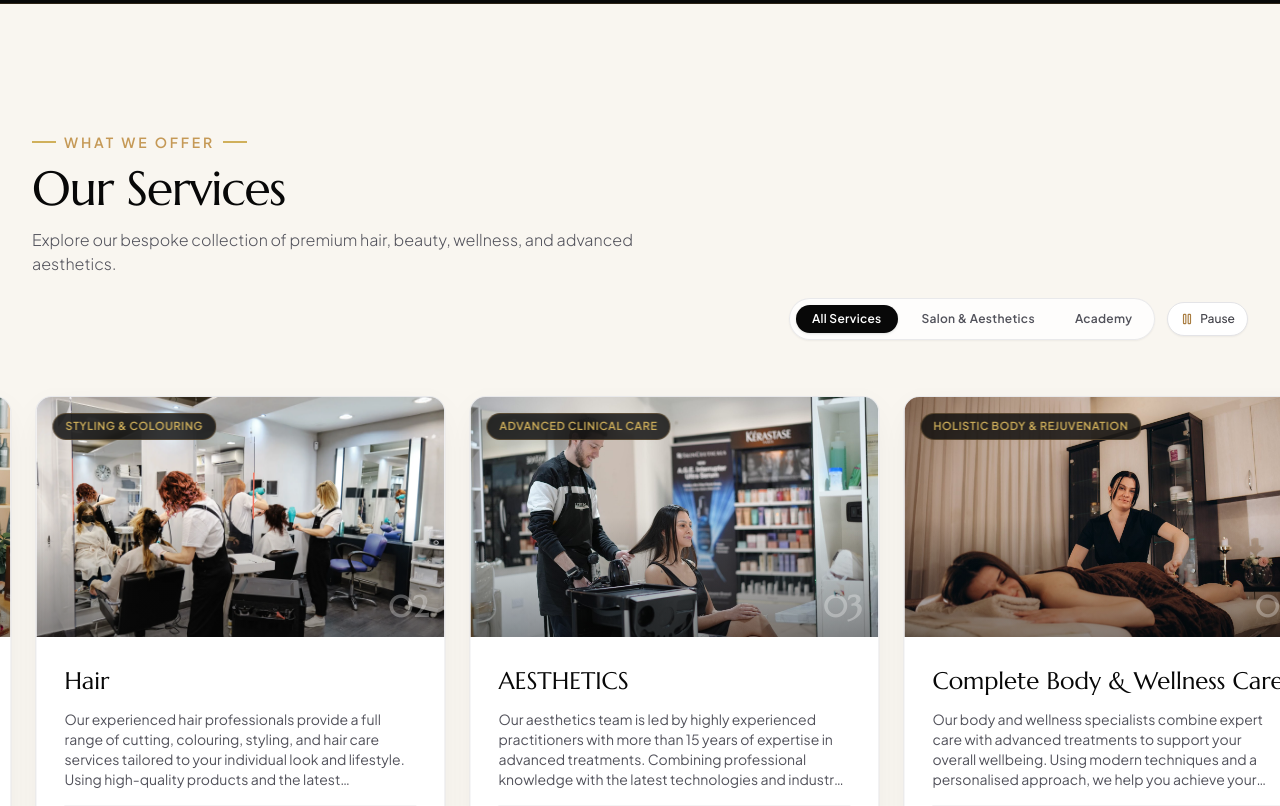
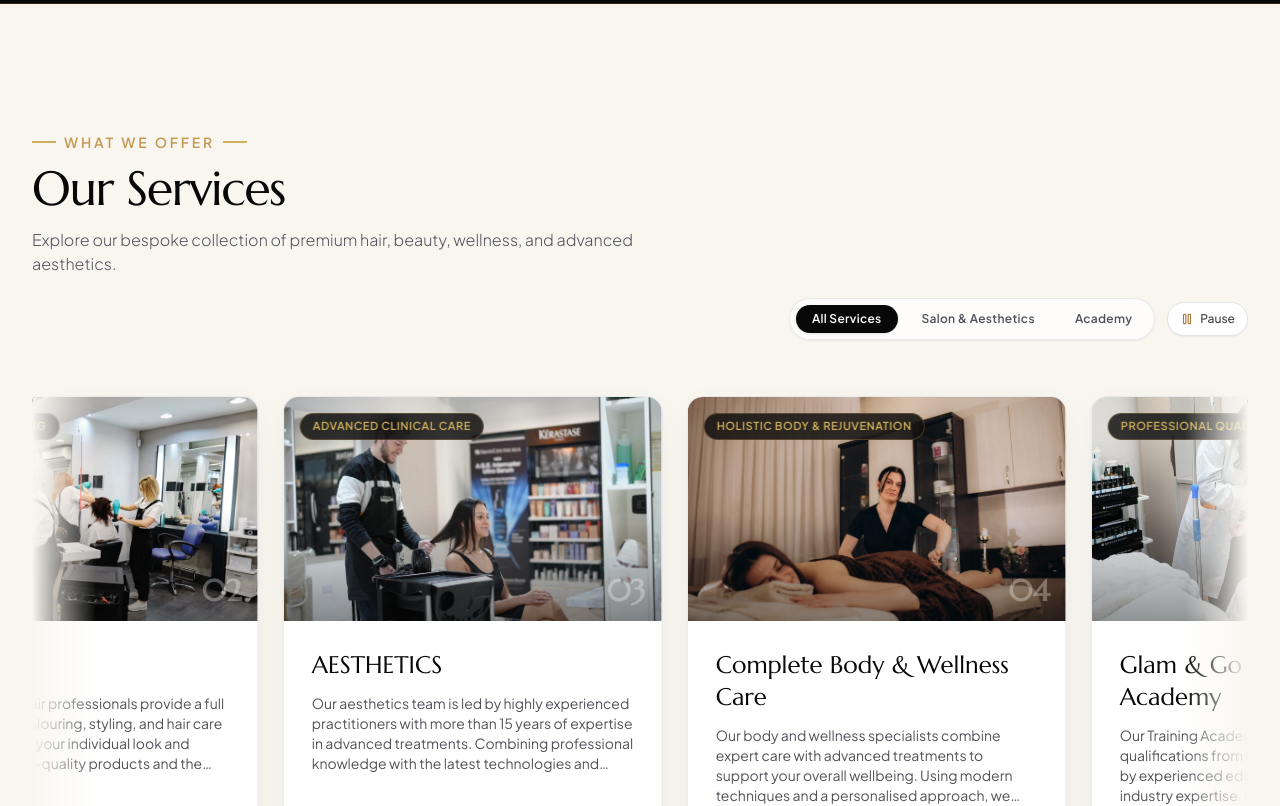
Before and after one commit to Arnav-Sharma437/Glam-Go-Salon, a Next.js app: page / in a window 1280 px wide. Shown: the part 1980-2786 px from the top of the page. Built offline with nearby package versions, Linux system fonts and the light colour scheme; a web font is replaced by a local one.

Commit message:
style: constrain continuous auto-scroll sections inside container with edge masks

```diff
--- a/src/components/home/ReviewsSection.tsx
+++ b/src/components/home/ReviewsSection.tsx
@@ -9,13 +9,13 @@ export default function ReviewsSection() {
   const [isPaused, setIsPaused] = useState<boolean>(false);
 
   // Duplicate reviews to create a seamless infinite marquee scroll
-  const loopReviews = [...REVIEWS, ...REVIEWS];
+  const loopReviews = [...REVIEWS, ...REVIEWS, ...REVIEWS];
 
   return (
     <section className="py-24 sm:py-32 bg-cream-100 text-noir-950 relative overflow-hidden">
-      <div className="max-w-7xl mx-auto px-4 sm:px-6 lg:px-8 mb-12">
+      <div className="max-w-7xl mx-auto px-4 sm:px-6 lg:px-8">
         {/* Google Trustindex Header Badge */}
-        <div className="flex flex-col md:flex-row md:items-end justify-between gap-6">
+        <div className="flex flex-col md:flex-row md:items-end justify-between gap-6 mb-12">
           <div>
             <SectionHeading
               eyebrow="What Our Clients Say"
@@ -59,14 +59,17 @@ export default function ReviewsSection() {
             </button>
           </div>
         </div>
-      </div>
 
-      {/* Infinite Continuous Scrolling Track */}
+        {/* Container-Constrained Infinite Continuous Scrolling Track */}
         <div
-        className="w-full overflow-hidden pause-hover select-none"
+          className="relative w-full overflow-hidden pause-hover select-none rounded-2xl"
           onMouseEnter={() => setIsPaused(true)}
           onMouseLeave={() => setIsPaused(false)}
         >
+          {/* Subtle edge fade overlays for premium container look */}
+          <div className="pointer-events-none absolute inset-y-0 left-0 w-8 sm:w-16 bg-gradient-to-r from-cream-100 to-transparent z-10" />
+          <div className="pointer-events-none absolute inset-y-0 right-0 w-8 sm:w-16 bg-gradient-to-l from-cream-100 to-transparent z-10" />
+
           <div
             className="flex gap-6 pb-6 pt-2 animate-marquee-continuous-fast"
             style={{ animationPlayState: isPaused ? "paused" : "running" }}
@@ -74,7 +77,7 @@ export default function ReviewsSection() {
             {loopReviews.map((review, idx) => (
               <div
                 key={`${review.id}-${idx}`}
-              className="w-[320px] sm:w-[380px] md:w-[420px] flex-shrink-0 bg-white p-7 rounded-2xl border border-zinc-200/80 hover:border-gold-500/60 shadow-luxury hover:shadow-luxury_hover transition-all duration-300 flex flex-col justify-between space-y-5"
+                className="w-[300px] sm:w-[360px] md:w-[390px] flex-shrink-0 bg-white p-7 rounded-2xl border border-zinc-200/80 hover:border-gold-500/60 shadow-luxury hover:shadow-luxury_hover transition-all duration-300 flex flex-col justify-between space-y-5"
               >
                 <div className="space-y-4">
                   {/* Rating & Google Verification Badge */}
@@ -109,6 +112,7 @@ export default function ReviewsSection() {
             ))}
           </div>
         </div>
+      </div>
     </section>
   );
 }
--- a/src/components/home/ServicesShowcase.tsx
+++ b/src/components/home/ServicesShowcase.tsx
@@ -21,13 +21,13 @@ export default function ServicesShowcase() {
         );
 
   // Duplicate items to make the continuous infinite loop seamless
-  const loopServices = [...filteredServices, ...filteredServices];
+  const loopServices = [...filteredServices, ...filteredServices, ...filteredServices];
 
   return (
     <section className="py-24 sm:py-32 bg-cream-100 text-noir-950 relative overflow-hidden">
-      <div className="max-w-7xl mx-auto px-4 sm:px-6 lg:px-8 mb-12">
+      <div className="max-w-7xl mx-auto px-4 sm:px-6 lg:px-8">
         {/* Header with Title & Filter Controls */}
-        <div className="flex flex-col md:flex-row md:items-end justify-between gap-6">
+        <div className="flex flex-col md:flex-row md:items-end justify-between gap-6 mb-12">
           <SectionHeading
             eyebrow="What We Offer"
             title="Our Services"
@@ -82,14 +82,17 @@ export default function ServicesShowcase() {
             </button>
           </div>
         </div>
-      </div>
 
-      {/* Infinite Continuous Scrolling Track */}
+        {/* Container-Constrained Continuous Scrolling Track */}
         <div
-        className="w-full overflow-hidden pause-hover select-none"
+          className="relative w-full overflow-hidden pause-hover select-none rounded-2xl"
           onMouseEnter={() => setIsPaused(true)}
           onMouseLeave={() => setIsPaused(false)}
         >
+          {/* Subtle edge fade overlays for premium container look */}
+          <div className="pointer-events-none absolute inset-y-0 left-0 w-8 sm:w-16 bg-gradient-to-r from-cream-100 to-transparent z-10" />
+          <div className="pointer-events-none absolute inset-y-0 right-0 w-8 sm:w-16 bg-gradient-to-l from-cream-100 to-transparent z-10" />
+
           <div
             className="flex gap-6 pb-6 pt-2 animate-marquee-continuous"
             style={{ animationPlayState: isPaused ? "paused" : "running" }}
@@ -102,10 +105,10 @@ export default function ServicesShowcase() {
               return (
                 <div
                   key={`${service.id}-${index}`}
-                className="w-[300px] sm:w-[360px] md:w-[410px] flex-shrink-0 bg-white rounded-2xl overflow-hidden border border-zinc-200/80 hover:border-gold-500/60 shadow-luxury hover:shadow-luxury_hover transition-all duration-300 flex flex-col group cursor-pointer"
+                  className="w-[290px] sm:w-[350px] md:w-[380px] flex-shrink-0 bg-white rounded-2xl overflow-hidden border border-zinc-200/80 hover:border-gold-500/60 shadow-luxury hover:shadow-luxury_hover transition-all duration-300 flex flex-col group cursor-pointer"
                 >
                   {/* Image Container with Zoom effect */}
-                <div className="relative h-60 w-full overflow-hidden bg-zinc-100">
+                  <div className="relative h-56 w-full overflow-hidden bg-zinc-100">
                     <Image
                       src={service.image}
                       alt={service.title}
@@ -183,6 +186,7 @@ export default function ServicesShowcase() {
             <ArrowRight className="w-4 h-4" />
           </Link>
         </div>
+      </div>
     </section>
   );
 }
```
Lines whose indentation alone changed are shown as unchanged.
